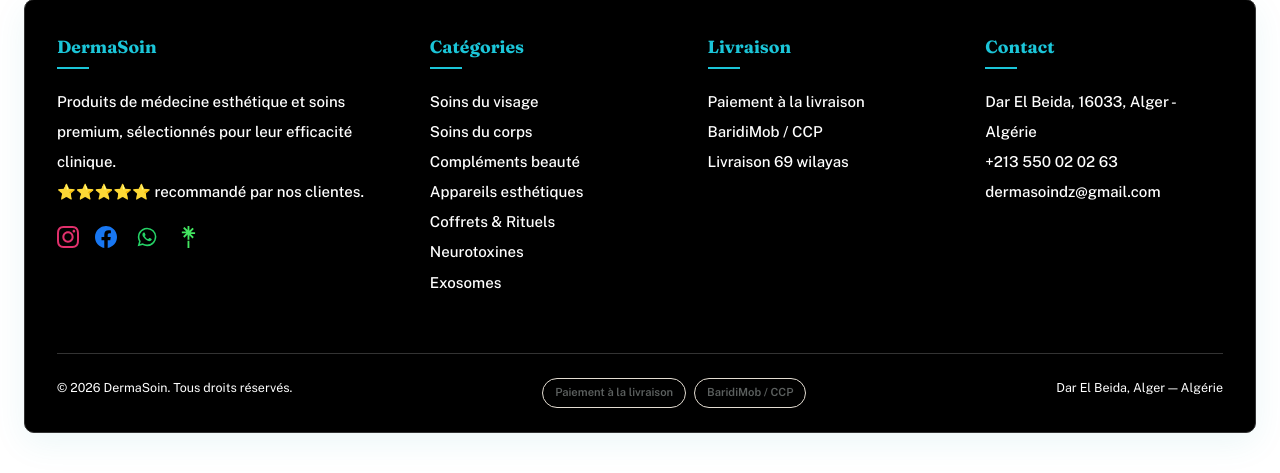
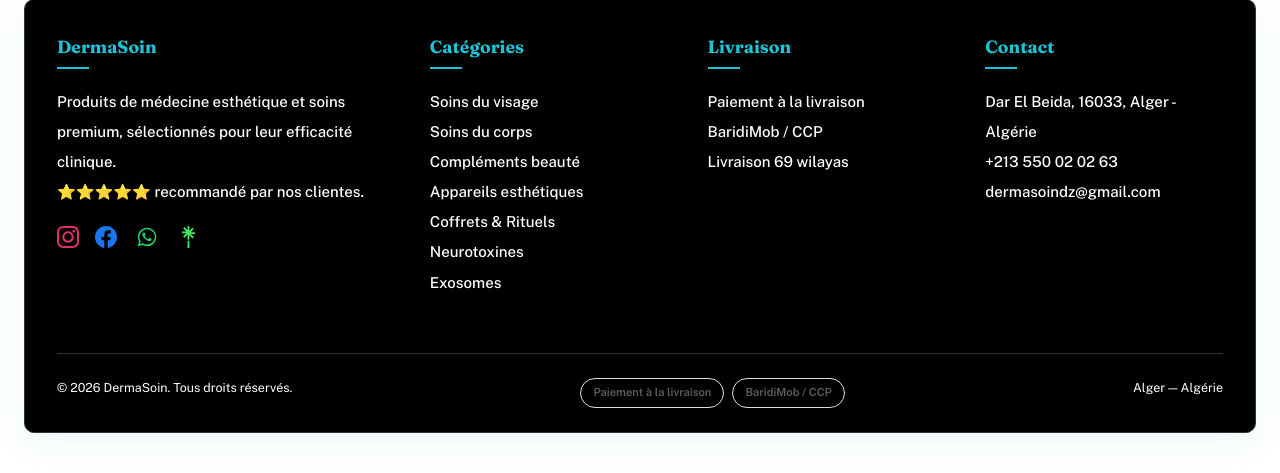
Before and after one commit to melissa-mz/dermasoin, a PHP site: page /index.php in a window 1280 px wide. Shown: the part 3076-3549 px from the top of the page. Run offline with PHP 8.4, Linux system fonts and the light colour scheme; data comes from the database, SQL or seed files in the repository; some libraries are stand-ins or nearby versions.

Commit message:
Ton message

```diff
--- a/includes/footer.php
+++ b/includes/footer.php
@@ -58,7 +58,7 @@
                 <span>Paiement à la livraison</span>
                 <span>BaridiMob / CCP</span>
             </div>
-            <span>Dar El Beida, Alger — Algérie</span>
+            <span>Alger — Algérie</span>
         </div>
         </div>
     </div>
```
